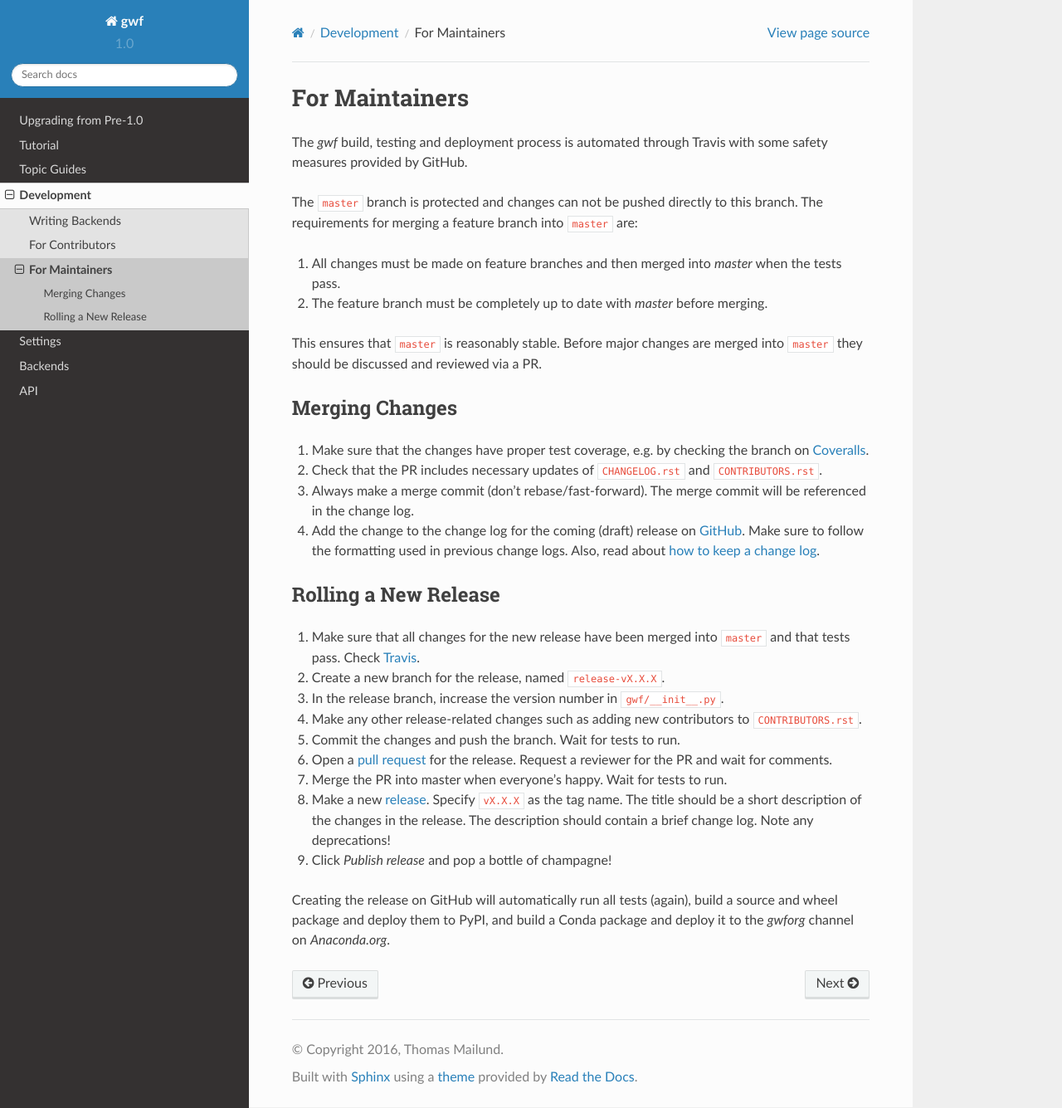
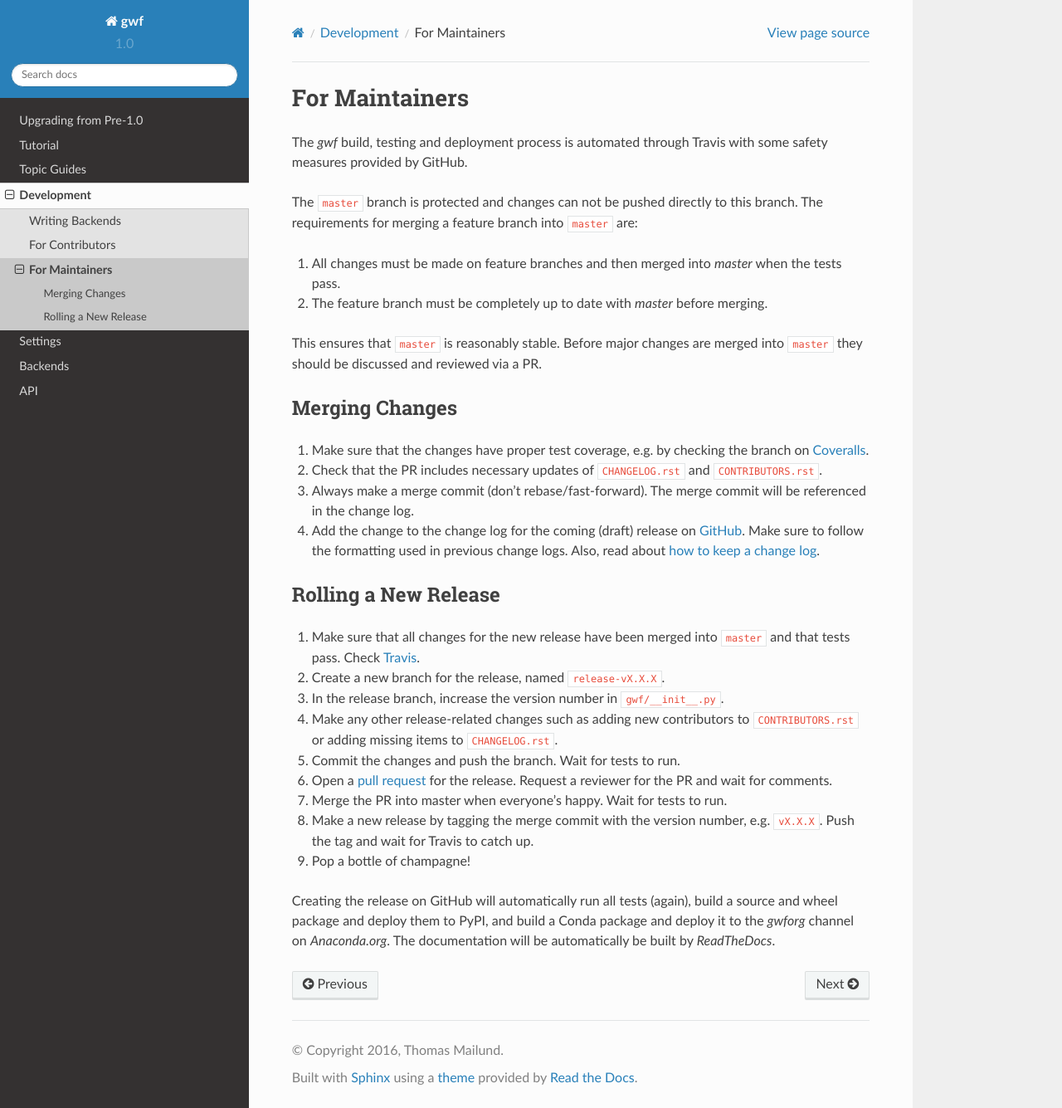
Before and after one commit to gwforg/gwf, a Sphinx documentation site: the page built from docs/development/formaintainers.rst, in a window 1280 px wide and 1335 px high. Shown: the whole window at 83% size. Built offline with Sphinx 7.4.7 and the Read the Docs theme 2.0.0, drawn with Linux system fonts in a browser that asks for light colours.

Commit message:
Fix instructions for maintainers.

```diff
--- a/docs/development/formaintainers.rst
+++ b/docs/development/formaintainers.rst
@@ -44,7 +44,7 @@ Rolling a New Release
 3. In the release branch, increase the version number in ``gwf/__init__.py``.
 
 4. Make any other release-related changes such as adding new contributors to
-   ``CONTRIBUTORS.rst``.
+   ``CONTRIBUTORS.rst`` or adding missing items to ``CHANGELOG.rst``.
 
 5. Commit the changes and push the branch. Wait for tests to run.
 
@@ -53,13 +53,12 @@ Rolling a New Release
 
 7. Merge the PR into master when everyone's happy. Wait for tests to run.
 
-8. Make a new `release <https://github.com/gwforg/gwf/releases>`_. Specify
-   ``vX.X.X`` as the tag name. The title should be a short description of the
-   changes in the release. The description should contain a brief change log.
-   Note any deprecations!
+8. Make a new release by tagging the merge commit with the version number, e.g.
+   ``vX.X.X``. Push the tag and wait for Travis to catch up.
 
-9. Click `Publish release` and pop a bottle of champagne!
+9. Pop a bottle of champagne!
 
 Creating the release on GitHub will automatically run all tests (again),
 build a source and wheel package and deploy them to PyPI, and build a Conda
-package and deploy it to the `gwforg` channel on `Anaconda.org`.
+package and deploy it to the `gwforg` channel on `Anaconda.org`. The documentation
+will be automatically be built by `ReadTheDocs`.
```
